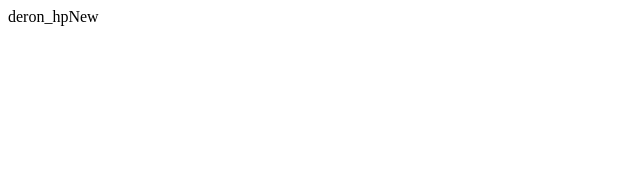
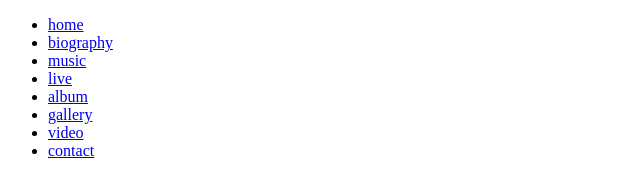
Before and after one commit to 6cker845/deron_hpNew, a plain HTML site: page mobile/html/index.html in a window 1280 px wide. Shown: the whole page, without its empty margins (0-640 px from the left). Drawn offline with Linux system fonts and the light colour scheme.

Commit message:
htmlの基盤作成

```diff
--- a/mobile/html/index.html
+++ b/mobile/html/index.html
@@ -1 +1,55 @@
-deron_hpNew
+<!DOCTYPE html PUBLIC "-//W3C//DTD XHTML 1.0 Transitional//EN" "http://www.w3.org/TR/xhtml1/DTD/xhtml1-transitional.dtd">
+<html xmlns="http://www.w3.org/1999/xhtml">
+
+<head>
+<meta http-equiv="Content-Type" content="text/html; charset=UTF-8" />
+<meta name="viewport" content="width=device-width, initial-scale=1, maximum-scale=1, user-scalable=no" />
+
+<title>deronderonderon official site</title>
+
+</head>
+
+<body>
+
+<div class="scroll">
+	<ul class="navi">
+    	<div class="menu">
+		<li>
+        <a href="index.html">home
+        </a>
+		</li>
+		<li>
+        <a href="bio.html">biography
+        </a>
+        </li>
+		<li>
+        <a href="music.html">music
+        </a>
+        </li>
+        <li>
+        <a href="live.html">live
+        </a>
+        </li>
+		<li>
+        <a href="album.html">album
+        </a>
+        </li>
+		<li>
+        <a href="gallery.html">gallery
+        </a>
+        </li>
+        <li>
+        <a href="video.html">video
+        </a>
+		</li>
+		<li>
+        <a href="contact.html">contact
+        </a>
+		</li>
+        </div>
+	</ul>
+</div>
+
+
+</body>
+</html>
```
Also changed, not shown: pc/html/index.html (+55 -1 lines).
